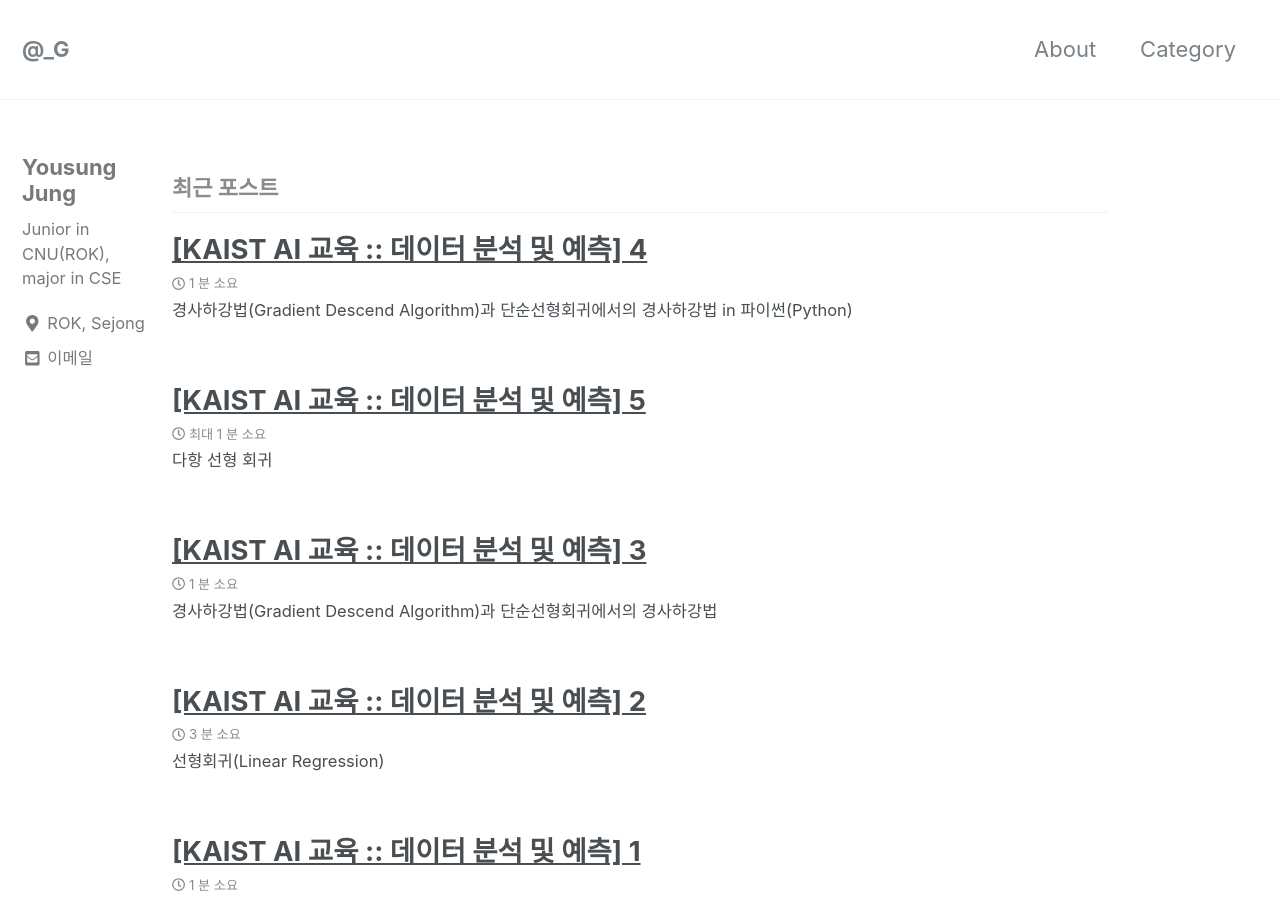
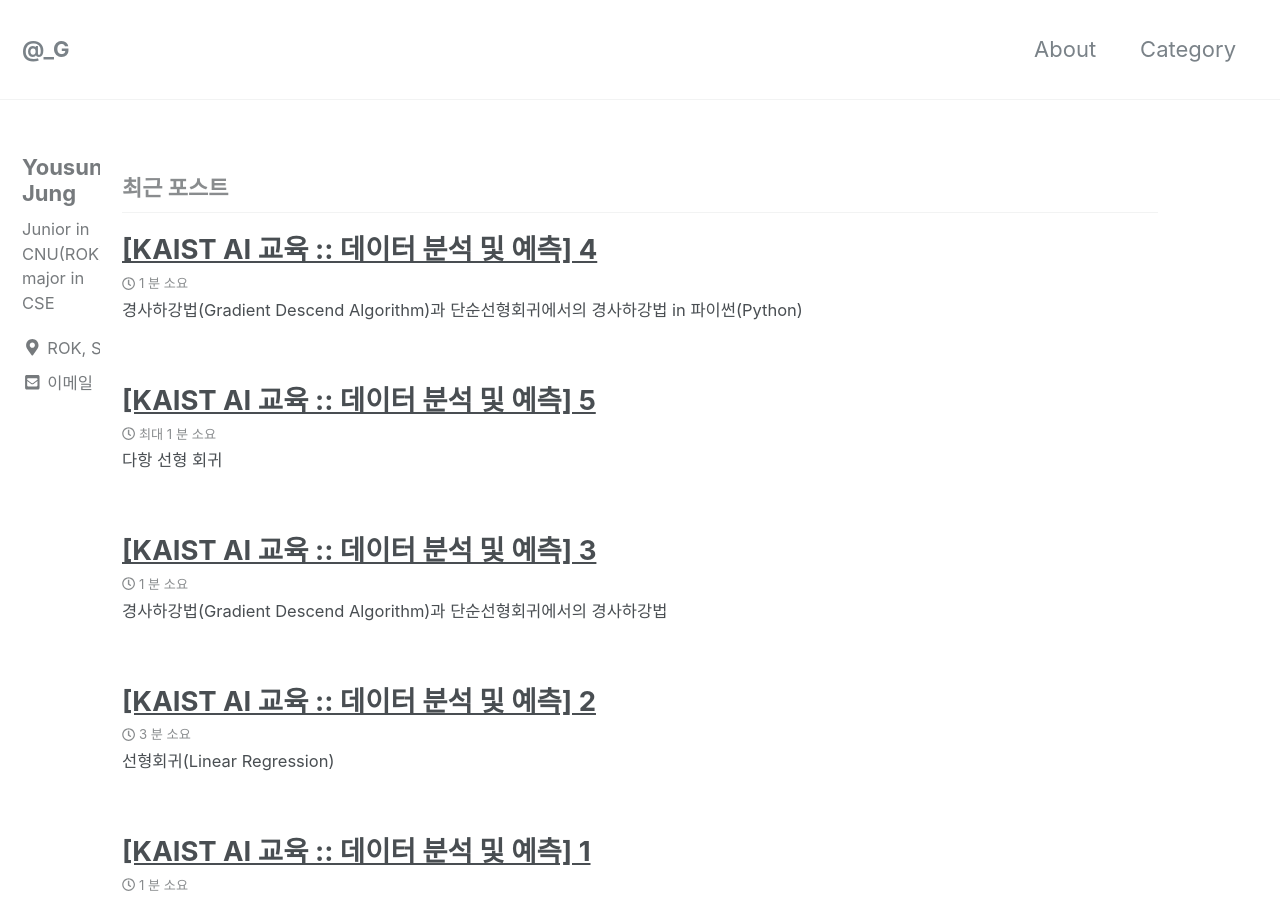
Before and after one commit to can019/can019.github.io, a Jekyll site: the page built from index.html, in a window 1280 px wide and 900 px high. Built offline with Jekyll 4.4.1, drawn with Linux system fonts in a browser that asks for light colours; nearby versions of some CDN libraries; the list of posts is cut into pages by our own code.

Commit message:
width margin changed

```diff
--- a/_sass/minimal-mistakes/_variables.scss
+++ b/_sass/minimal-mistakes/_variables.scss
@@ -139,7 +139,7 @@ $x-large: 1280px !default;
    ========================================================================== */
 
 $right-sidebar-width-narrow: 100px !default;
-$right-sidebar-width: 150px !default;
+$right-sidebar-width: 100px !default;
 $right-sidebar-width-wide: 200px !default;
 
 /*
```
